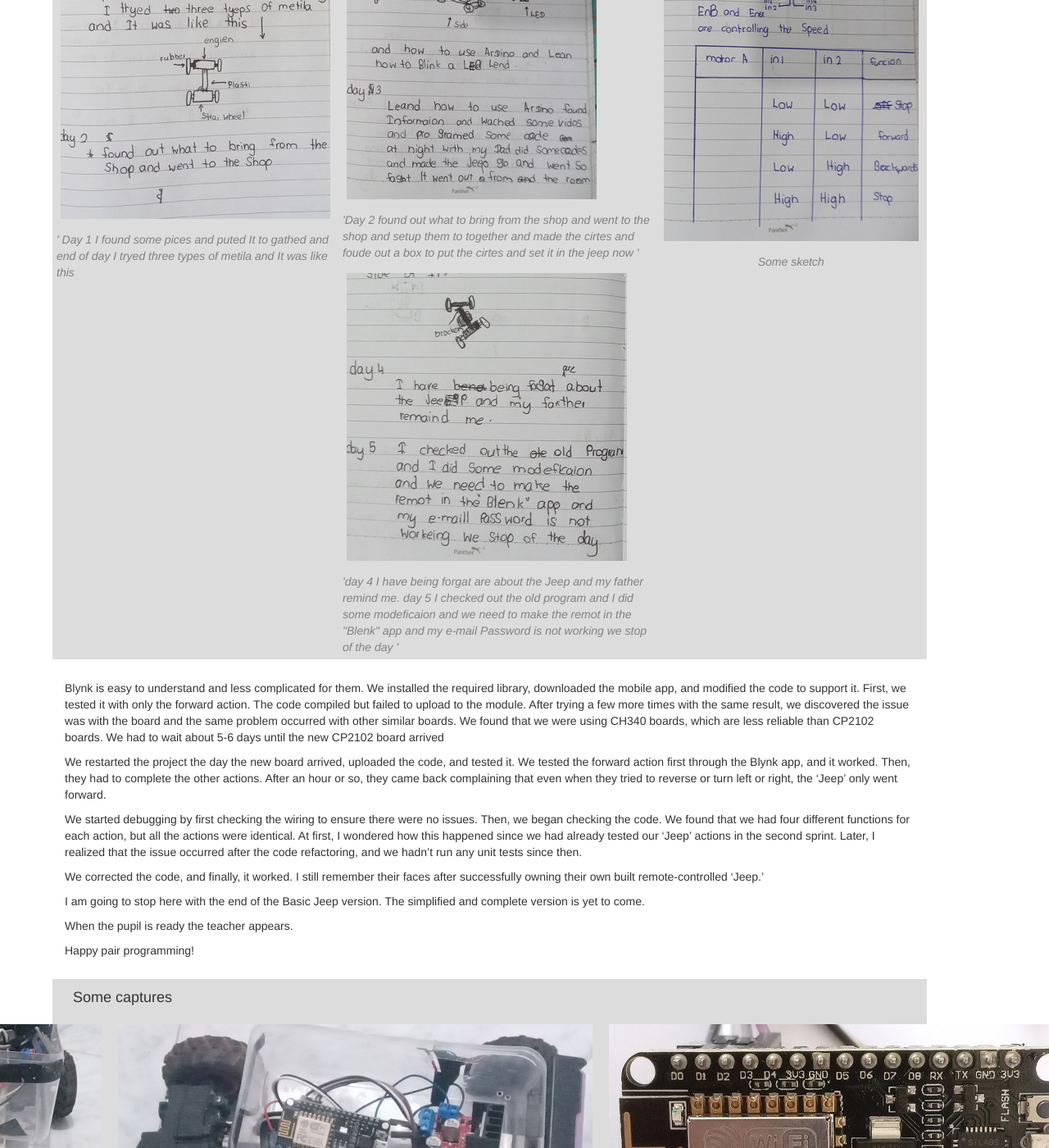
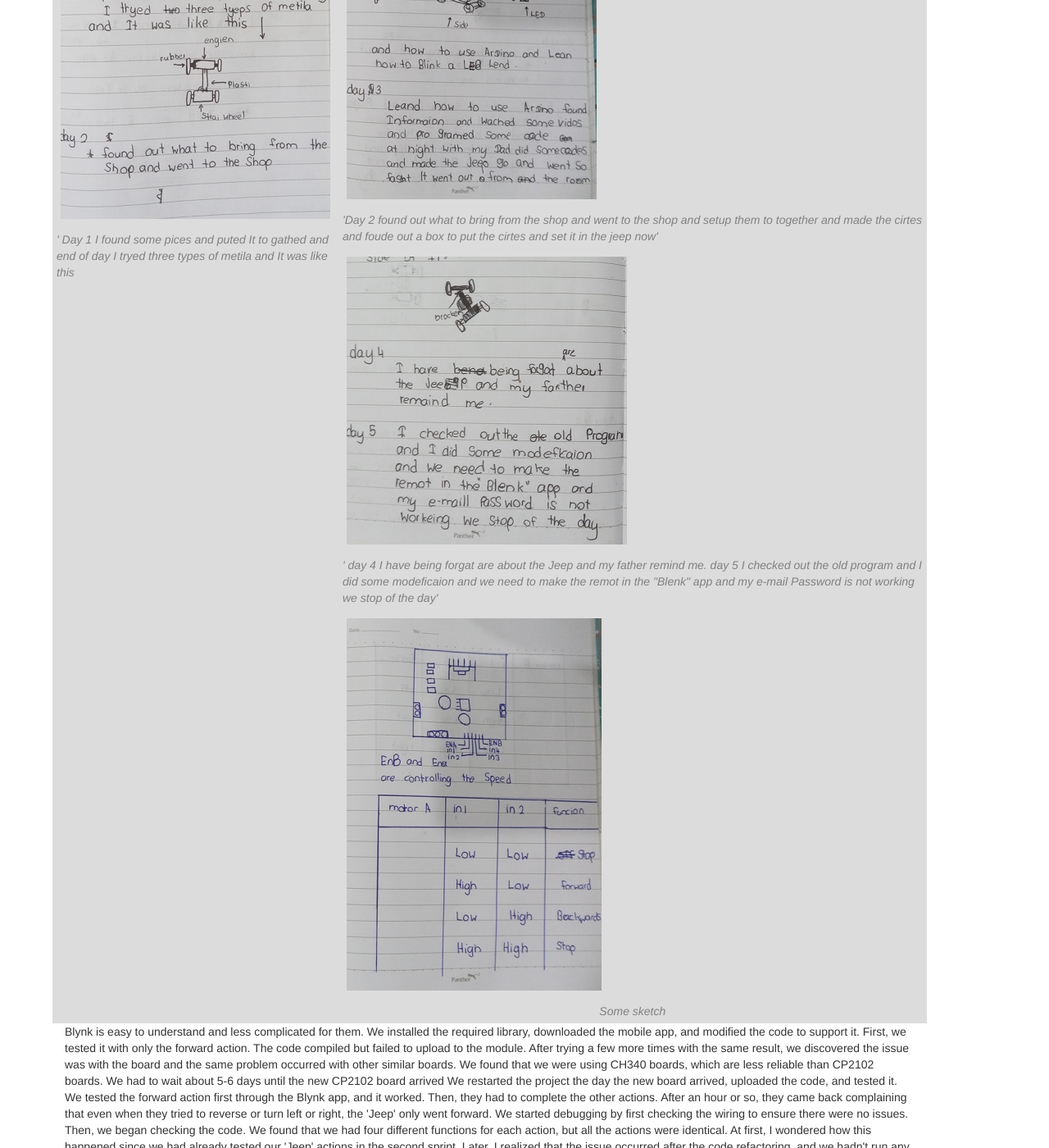
Before and after one commit to sankalpaa/ConceptWelder, a Jekyll site: the page built from _posts/2024-05-24-pair-programming-with-kids.md, in a window 1280 px wide and 1400 px high, scrolled down 3527 px. Shown: the whole window at 82% size. Built offline with Jekyll 4.4.1, drawn with Linux system fonts in a browser that asks for light colours; our own code applies the rules of GitHub Pages for plain Markdown files; some of the changed text lies outside the part shown.

Commit message:
Update 2024-05-24-pair-programming-with-kids.md

```diff
--- a/_posts/2024-05-24-pair-programming-with-kids.md
+++ b/_posts/2024-05-24-pair-programming-with-kids.md
@@ -174,7 +174,7 @@
             <a href="{{site.baseurl}}/assets/2024-05-24/age13-day1.PNG" target="_blank" >
                  <img src="{{site.baseurl}}/assets/2024-05-24/age13-day1.PNG" class="body-image" title="Day 1">
             </a>
-                                        <span class="body-quated-text">'
+            <span class="body-quated-text">'
             Day 1
             I found some pices and puted It to gathed and end of day I tryed three types of metila and It was like this
             </span>
@@ -183,18 +183,20 @@
             <a href="{{site.baseurl}}/assets/2024-05-24/age13-day2.PNG" target="_blank" >
                 <img src="{{site.baseurl}}/assets/2024-05-24/age13-day2.PNG" class="body-image" title="Day 2">
             </a>
-                        <span class="body-quated-text">
+            <span class="body-quated-text">
             'Day 2
-                found out what to bring from the shop and went to the shop and setup them to together and made the cirtes and foude out a box to put the cirtes and set it in the jeep now
-            '</span>
-        <a href="{{site.baseurl}}/assets/2024-05-24/age13-day4-5.PNG" target="_blank" >
-            <img src="{{site.baseurl}}/assets/2024-05-24/age13-day4-5.PNG" class="body-image" title="Day 4 and 5">
-        </a>
-                             <span class="body-quated-text">'day 4
+                found out what to bring from the shop and went to the shop and setup them to together and made the cirtes and foude out a box to put the cirtes and set it in the jeep now'
+            </span>
+        <div>
+            <a href="{{site.baseurl}}/assets/2024-05-24/age13-day4-5.PNG" target="_blank" >
+                <img src="{{site.baseurl}}/assets/2024-05-24/age13-day4-5.PNG" class="body-image" title="Day 4 and 5">
+            </a>
+                <span class="body-quated-text">'
+                day 4
                 I have being forgat are about the Jeep and my father remind me.
                 day 5
-                     I checked out the old program and I did some modeficaion and we need to make the remot in the "Blenk" app and my e-mail Password is not working we stop of the day
-                '</span>
+                I checked out the old program and I did some modeficaion and we need to make the remot in the "Blenk" app and my e-mail Password is not working we stop of the day'
+                </span>
         </div>
         <div>
             <img src="{{site.baseurl}}/assets/2024-05-24/age13-sketch.PNG" class="body-image" title="Items Sketch">
```
